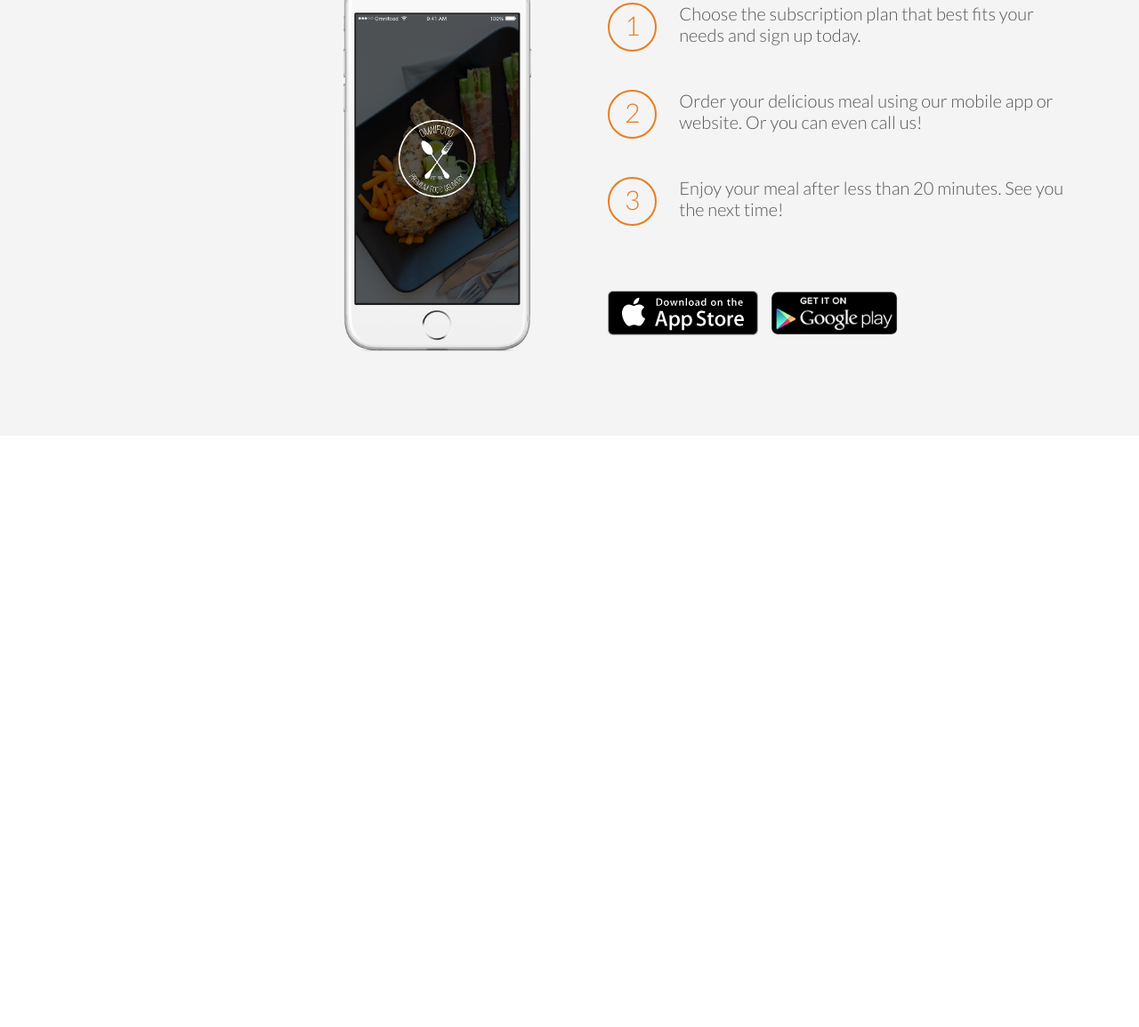
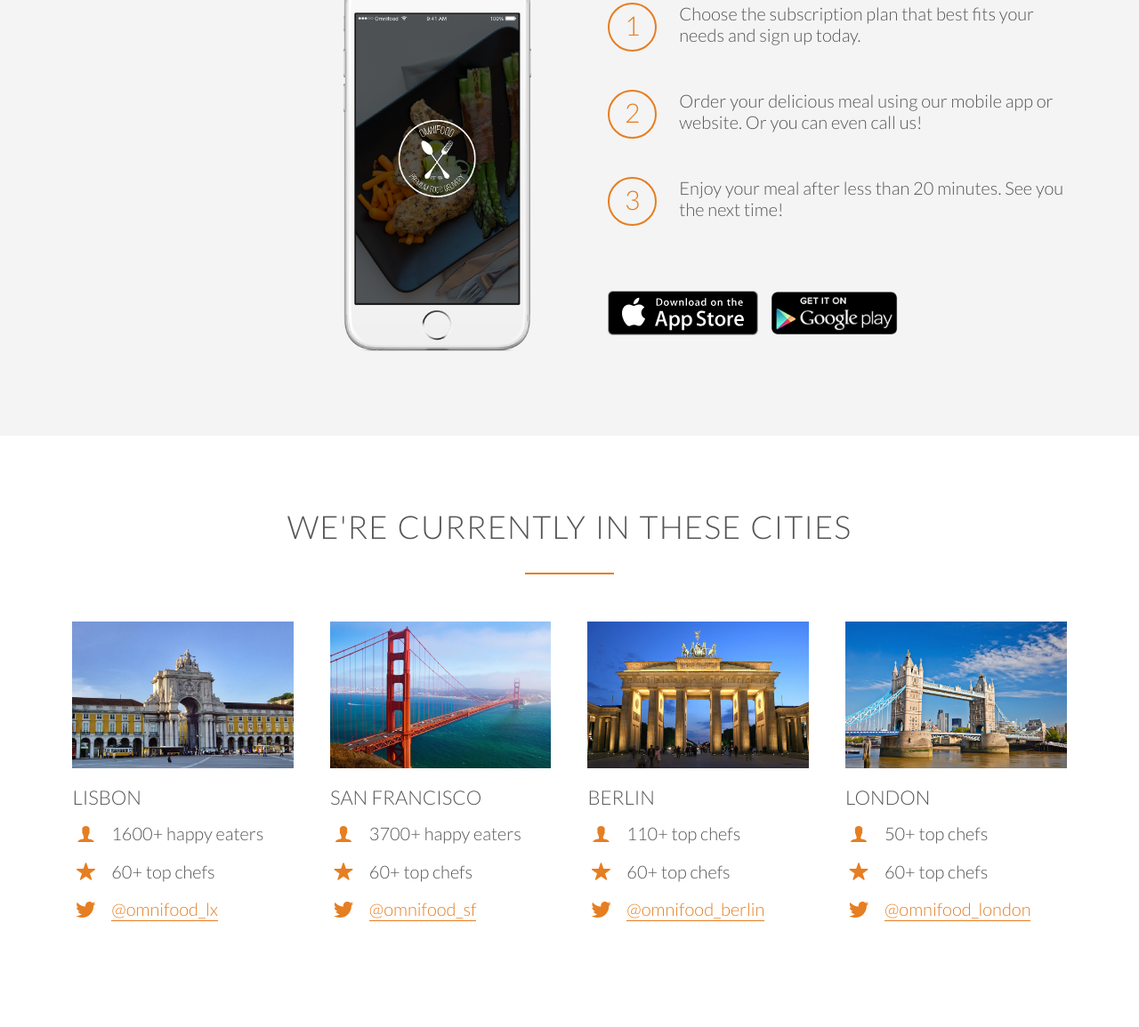
Before and after one commit to ZhuoYIZIA/Omini, a plain HTML site: page index.html in a window 1280 px wide. Shown: the part 2259-3414 px from the top of the page at 89% size. Before the commit the page ends 2749 px from the top, so only its background shows below. Drawn offline with nearby package versions, Linux system fonts and the light colour scheme; files whose address does not match are found by name.

Commit message:
add section-cities

```diff
--- a/index.html
+++ b/index.html
@@ -6,11 +6,13 @@
     <link rel="stylesheet" href="./vendors/css/grid.css" type="text/css">
     <link rel="stylesheet" href="./vendors/css/ionicons.min.css" type="text/css">
     <link rel="stylesheet" href="./resource/css/style.css" type="text/css">
+    <link href="https://unpkg.com/ionicons@4.5.5/dist/css/ionicons.min.css" rel="stylesheet">
     <link href='http://fonts.googleapis.com/css?family=Lato:100,300,400,300italic' rel='stylesheet' type='text/css'>
     <title>omnifood</title>
 </head>
 
 <body>
+    <script src="https://unpkg.com/ionicons@4.5.5/dist/ionicons.js"></script>
     <header>
         <nav>
             <div class="row">
@@ -33,7 +35,8 @@
     <section class="section-features">
         <div class="row">
             <h2>Get food fast &mdash; not fast food</h2>
-            <p class="long-copy">Hello, we're Omnifood, your new premium food delivery service. We know you're always busy. No time for
+            <p class="long-copy">Hello, we're Omnifood, your new premium food delivery service. We know you're always
+                busy. No time for
                 cooking. So let us take care of that, we're really good at it, we promise!
             </p>
         </div>
@@ -71,7 +74,7 @@
     </section>
 
     <section class="section-meals">
-        <ul class="meals-showcase clearfix" >
+        <ul class="meals-showcase clearfix">
             <li>
                 <figure class="meal-photo">
                     <img src="./resource/img/1.jpg" alt="Korean bibimbap with egg and vegetables">
@@ -93,7 +96,7 @@
                 </figure>
             </li>
         </ul>
-        <ul class="meals-showcase clearfix" >
+        <ul class="meals-showcase clearfix">
             <li>
                 <figure class="meal-photo">
                     <img src="./resource/img/5.jpg" alt="Paleo beef steak with vegetables">
@@ -140,7 +143,79 @@
                 </div>
 
                 <a href="#" class="btn-app"><img src="./resource/img/download-app.svg" alt="App Store Button"></a>
-                <a href="#" class="btn-app"><img src="./resource/img/download-app-android.png" alt="Play Store Button"></a>
+                <a href="#" class="btn-app"><img src="./resource/img/download-app-android.png"
+                        alt="Play Store Button"></a>
+            </div>
+        </div>
+    </section>
+    <section class="section-cities">
+        <div class="row">
+            <h2>We're currently in these cities</h2>
+        </div>
+        <div class="row">
+            <div class="col span-1-of-4 box">
+                <img src="./resource/img/lisbon-3.jpg" alt="Lisbon">
+                <h3>Lisbon</h3>
+                <div class="city-feature">
+                    <i class="ion-ios-person icon-small"></i>
+                    1600+ happy eaters
+                </div>
+                <div class="city-feature">
+                    <i class="ion-ios-star icon-small"></i>
+                    60+ top chefs
+                </div>
+                <div class="city-feature">
+                    <i class="ion-logo-twitter icon-small"></i>
+                    <a href="#">@omnifood_lx</a>
+                </div>
+            </div>
+            <div class="col span-1-of-4 box">
+                <img src="./resource/img/san-francisco.jpg" alt="Lisbon">
+                <h3>San Francisco</h3>
+                <div class="city-feature">
+                    <i class="ion-ios-person icon-small"></i>
+                    3700+ happy eaters
+                </div>
+                <div class="city-feature">
+                    <i class="ion-ios-star icon-small"></i>
+                    60+ top chefs
+                </div>
+                <div class="city-feature">
+                    <i class="ion-logo-twitter icon-small"></i>
+                    <a href="#">@omnifood_sf</a>
+                </div>
+            </div>
+            <div class="col span-1-of-4 box">
+                <img src="./resource/img/berlin.jpg" alt="Lisbon">
+                <h3>Berlin</h3>
+                <div class="city-feature">
+                    <i class="ion-ios-person icon-small"></i>
+                    110+ top chefs
+                </div>
+                <div class="city-feature">
+                    <i class="ion-ios-star icon-small"></i>
+                    60+ top chefs
+                </div>
+                <div class="city-feature">
+                    <i class="ion-logo-twitter icon-small"></i>
+                    <a href="#">@omnifood_berlin</a>
+                </div>
+            </div>
+            <div class="col span-1-of-4 box">
+                <img src="./resource/img/london.jpg" alt="Lisbon">
+                <h3>London</h3>
+                <div class="city-feature">
+                    <i class="ion-ios-person icon-small"></i>
+                    50+ top chefs
+                </div>
+                <div class="city-feature">
+                    <i class="ion-ios-star icon-small"></i>
+                    60+ top chefs
+                </div>
+                <div class="city-feature">
+                    <i class="ion-logo-twitter icon-small"></i>
+                    <a href="#">@omnifood_london</a>
+                </div>
             </div>
         </div>
     </section>
--- a/resource/css/style.css
+++ b/resource/css/style.css
@@ -105,6 +105,35 @@ h3 {
     display: block;
     color: #e67e22;
     margin-bottom: 10px;
+}
+
+.icon-small {
+    display: inline-block;
+    width: 30px;
+    text-align: center;
+    color: #e67e22;
+    margin-right: 10px;
+    font-size: 120%;
+    line-height: 120%;
+    vertical-align: middle;
+    margin-top: -4px;
+}
+
+/* ----- LINKS ----- */
+
+a:link,
+a:visited {
+    color: #e67e22;
+    text-decoration: none;
+    padding-bottom: 1px;
+    border-bottom: 1px solid #e67e22;
+    transition: border-bottom 0.2s , color 0.2s;
+}
+
+a:hover,
+a:active {
+    color: #555;
+    border-bottom: 1px solid transparent;
 }
 
 
@@ -301,8 +330,27 @@ header{
     margin-right: 25px;
 }
 
+.btn-app:link,
+.btn-app:visited {
+    border: 0px;
+}
+
 .btn-app img {
     height: 50px;
     width: auto;
     margin-right: 10px;
 }
+
+/* ----------------------------------------------- */
+/* CITIES */
+/* ----------------------------------------------- */
+
+.box img{
+    width: 100%;
+    height: auto;
+    margin-bottom: 15px;
+}
+
+.city-feature {
+    margin-bottom: 15px;
+}
```
